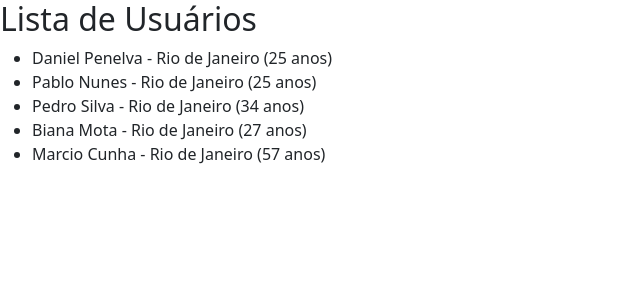
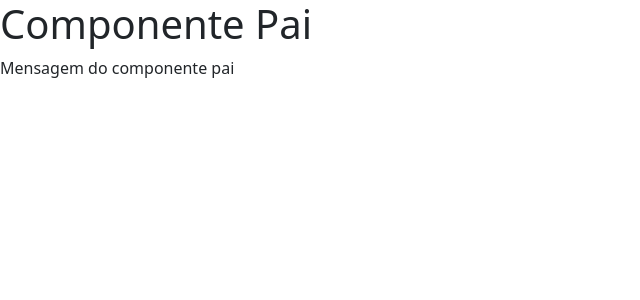
Before and after one commit to Daniel-Penelva/demo-angular17, an Angular app: page / in a window 1280 px wide. Shown: the top 300 px of the page, without its empty margins (0-640 px from the left). Built offline with nearby package versions, Linux system fonts and the light colour scheme.

Commit message:
Decorador @Input( )

```diff
--- a/src/app/app.component.html
+++ b/src/app/app.component.html
@@ -1 +1 @@
-<app-user-list-component></app-user-list-component>
+<app-parent-component></app-parent-component>
--- a/src/app/app.component.ts
+++ b/src/app/app.component.ts
@@ -13,13 +13,15 @@ import { EnumeradoresAngularComponent } from "./enumeradores-angular/enumeradore
 import { ModeloEntidadesComponent } from "./modelo-entidades/modelo-entidades.component";
 import { EventBindingComponent } from "./event-binding/event-binding.component";
 import { UserListComponentComponent } from "./user-list-component/user-list-component.component";
+import { ParentComponentComponent } from "./parent-component/parent-component.component";
+import { ChildComponentComponent } from "./child-component/child-component.component";
 
 @Component({
     selector: 'app-root',
     standalone: true,
     templateUrl: './app.component.html',
     styleUrls: ['./app.component.css'],
-    imports: [CommonModule, RouterOutlet, Componente01Component, DiretivasComponent, ControlFlowComponent, FormularioComponent, FormularioReativoComponent, CrudComponent, ClasseAngularComponent, InterfaceAngularComponent, EnumeradoresAngularComponent, ModeloEntidadesComponent, EventBindingComponent, UserListComponentComponent]
+    imports: [CommonModule, RouterOutlet, Componente01Component, DiretivasComponent, ControlFlowComponent, FormularioComponent, FormularioReativoComponent, CrudComponent, ClasseAngularComponent, InterfaceAngularComponent, EnumeradoresAngularComponent, ModeloEntidadesComponent, EventBindingComponent, UserListComponentComponent, ParentComponentComponent, ChildComponentComponent]
 })
 export class AppComponent {
   title = 'demo-angular17';
--- /dev/null
+++ b/src/app/child-component/child-component.component.html
@@ -0,0 +1 @@
+<p>{{ message }}</p>
--- /dev/null
+++ b/src/app/parent-component/parent-component.component.html
@@ -0,0 +1,5 @@
+<h1>Componente Pai</h1>
+
+<app-child-component [message]="parentMessage"></app-child-component>
+
+<!-- Dentro do template do ParentComponent é usado a tag <app-child> e a vinculação de propriedade [message] para passar os dados para o FilhoComponent. -->
--- /dev/null
+++ b/src/app/parent-component/parent-component.component.ts
@@ -0,0 +1,14 @@
+import { Component } from '@angular/core';
+import { ChildComponentComponent } from "../child-component/child-component.component";
+
+@Component({
+    selector: 'app-parent-component',
+    standalone: true,
+    templateUrl: './parent-component.component.html',
+    styleUrl: './parent-component.component.css',
+    imports: [ChildComponentComponent]
+})
+export class ParentComponentComponent {
+
+  parentMessage: string = 'Mensagem do componente pai';
+}
```
Also changed, not shown: src/app/child-component/child-component.component.ts (added, +16 -0 lines), src/app/child-component/child-component.component.css (added), src/app/parent-component/parent-component.component.css (added), 2 other files (tests, documents, lock files or other folders).
